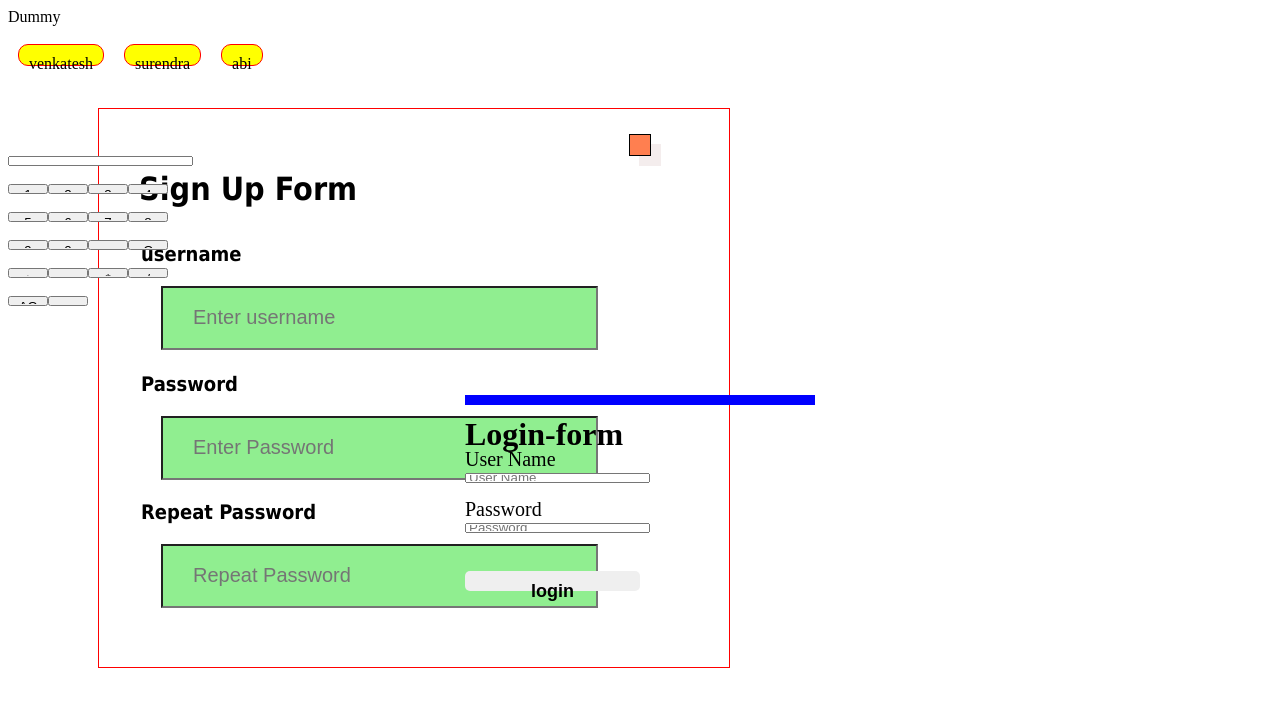
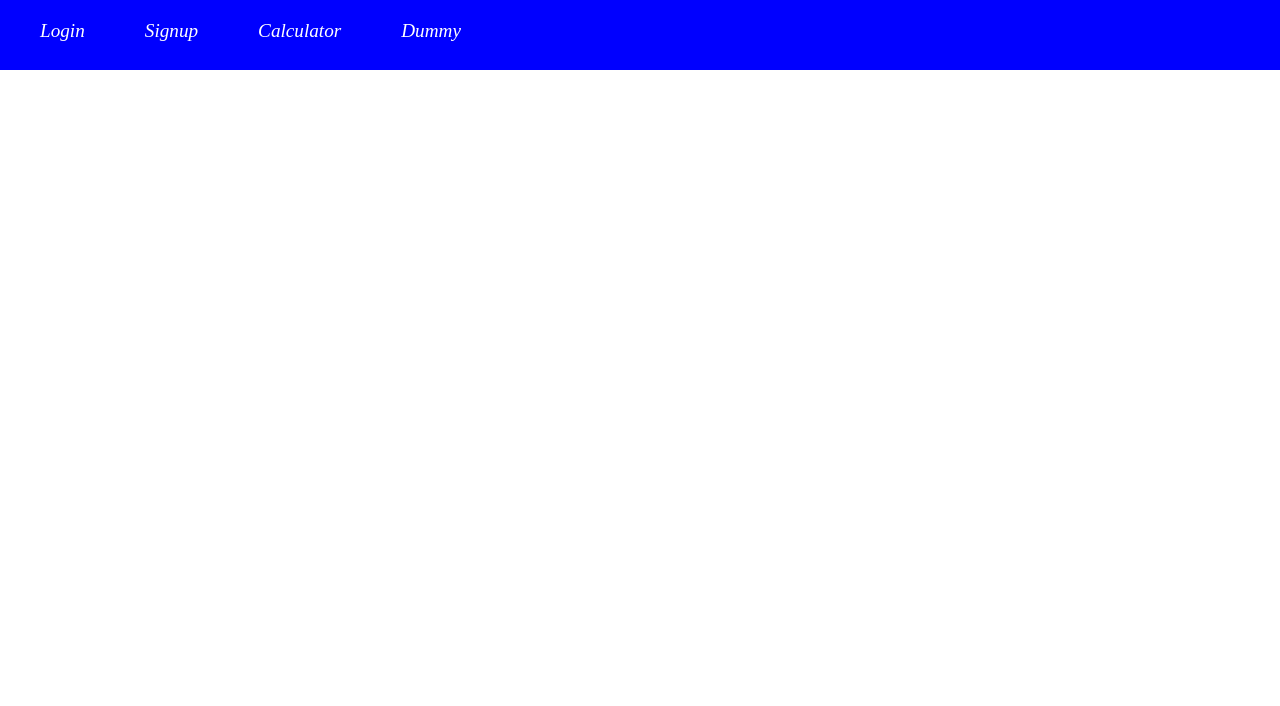
Before and after one commit to venkatesh2001A/react-q6trt7, a React (Create React App) app: page / in a window 1280 px wide. Shown: the top 706 px of the page. Built offline with nearby package versions, Linux system fonts and the light colour scheme.

Commit message:
5 files modified, 2 added

```diff
--- a/src/App.js
+++ b/src/App.js
@@ -4,21 +4,24 @@ import Login from './pages/login';
 import Dummy from './pages/Dummy';
 import Signup from './pages/signup';
 import Calculator from './pages/calculator';
+import Nav from './components/nav';
 import { Routes, Route } from 'react-router-dom';
 
 export default function App() {
   return (
     <div>
+      <Nav />
       <Routes>
         <Route path="Login" element={<Login />} />
         <Route path="Dummy" element={<Dummy />} />
         <Route path="Signup" element={<Signup />} />
         <Route path="Calculator" element={<Calculator />} />
       </Routes>
-      <Login />
+      {/* <Login />
       <Dummy />
       <Signup />
-      <Calculator />
+      <Calculator /> */}
+      {/* <Nav /> */}
     </div>
   );
 }
--- /dev/null
+++ b/src/components/nav.jsx
@@ -0,0 +1,32 @@
+import React from 'react';
+import '../css/nav.css';
+import { NavLink } from 'react-router-dom';
+function Nav() {
+  return (
+    <div class="content">
+      <ul class=" sub">
+        <li class="style">
+          {' '}
+          <NavLink to="/login">Login </NavLink>{' '}
+        </li>
+        <li class="style">
+          {' '}
+          <NavLink to="/signup">Signup</NavLink>
+        </li>
+        <li class="style">
+          {' '}
+          <NavLink to="/calculator">Calculator</NavLink>
+        </li>
+        <li class="style">
+          {' '}
+          <NavLink to="/Dummy">Dummy</NavLink>
+        </li>
+        {/* <li class="style">
+          {' '}
+          <a href="">phone no</a>
+        </li> */}
+      </ul>
+    </div>
+  );
+}
+export default Nav;
--- a/src/css/calculator.css
+++ b/src/css/calculator.css
@@ -1,8 +1,8 @@
-* {
+/* * {
   box-sizing: border-box;
   -webkit-box-sizing: border-box;
   -moz-box-sizing: border-box;
-}
+} */
 
 /* .wrap {
           width: 400px;
@@ -13,7 +13,7 @@
 
       } */
 
-input [type='text'] {
+input[type='text'] {
   width: 100px;
   padding: 10px;
   font-size: 24px;
--- a/src/css/login.css
+++ b/src/css/login.css
@@ -12,13 +12,13 @@
 div .login-form {
   width: 350px;
   top: 50%;
-  left: 50%;
+  left: 30%;
   background-color: blue;
-  transform: translate(-50%, -50%);
-  position: absolute;
+  /* transform: translate(-50%, -50%); */
+  /* position: absolute; */
 }
 
-.login -form h1 {
+.login-form h1 {
   font-size: 40px;
   text-align: center;
   text-transform: uppercase;
--- /dev/null
+++ b/src/css/nav.css
@@ -0,0 +1,26 @@
+* {
+  margin: 0;
+  padding: 0;
+}
+.style {
+  display: inline-block;
+  justify-self: center;
+  padding-right: 30px;
+  font-style: italic;
+  font-size: larger;
+  text-transform: capitalize;
+  /* text-decoration: none; */
+  color: beige;
+  padding: 20px;
+}
+
+.sub {
+  width: 100%;
+  height: 70px;
+  background-color: blue;
+}
+a {
+  color: white;
+  margin-left: 20px;
+  text-decoration: none;
+}
--- a/src/css/signup.css
+++ b/src/css/signup.css
@@ -2,10 +2,10 @@ form.Signup {
   font-family: 'Se', Tahoma, Geneva, Verdana, sans-serif;
 }
 
-* {
+/* * {
   box-sizing: border-box width-200px;
   height: 10px;
-}
+} */
 
 .Signup .formContainer {
   border: 1px solid red;
--- a/src/pages/calculator.jsx
+++ b/src/pages/calculator.jsx
@@ -2,7 +2,7 @@ import React from 'react';
 import '../css/calculator.css';
 function Calculator() {
   return (
-    <div class="wrap">
+    <div className="wrap">
       <div name="cal" id="form" />
       <input type="text" name="display" id="output" />
 
@@ -37,7 +37,7 @@ function Calculator() {
 
       <div />
       <div />
-      {/* <script>
+      {/* /* <script>
         function solve(){' '}
         {
           (document.getElementById('output').value = eval(
```
